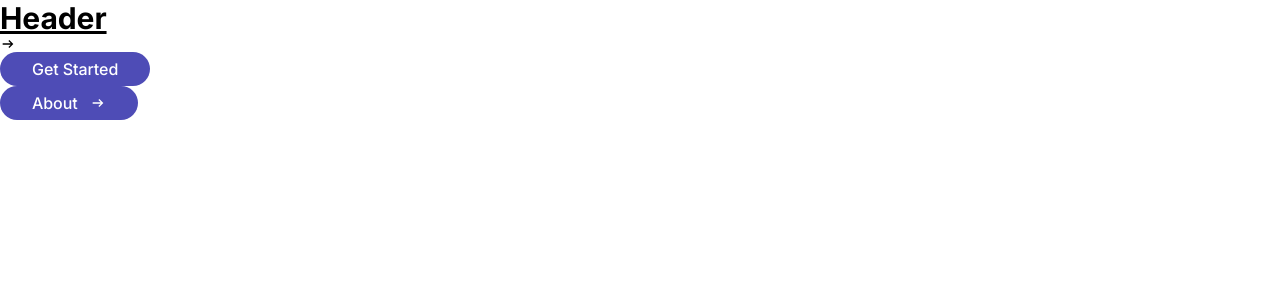
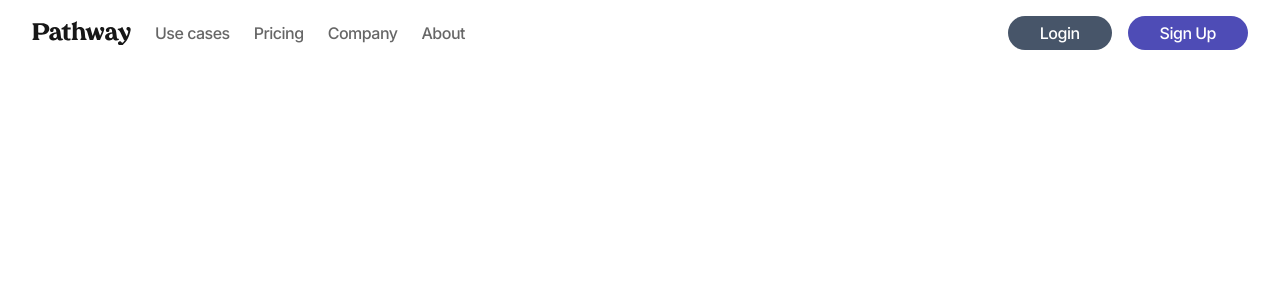
Before and after one commit to christian-luntok/pathway, a Next.js app: page / in a window 1280 px wide. Shown: the top 300 px of the page. Built offline with nearby package versions, Linux system fonts and the light colour scheme.

Commit message:
Initial implementation of header with navigation.

```diff
--- a/components/Header.js
+++ b/components/Header.js
@@ -1,23 +1,38 @@
 import { Icon } from '@iconify/react'
-import PrimaryButton from './Button/PrimaryButton'
+import PrimaryButton from '@components/Button/PrimaryButton'
+import SecondaryButton from '@components/Button/SecondaryButton'
 
 const Header = () => {
     return (
-        <div>
-            <div className="text-3xl font-bold underline my-12 wrap">
-                <h2>Header</h2>
+        <header id="header" className="wrap wrap-px">
+            <div className="header-container py-4 flex items-center">
+                <div className="flex items-center mr-6">
+                    <a href="/" className="">
+                        <img
+                            src="/icons/Pathway.svg"
+                            alt="logo"
+                            className="h-6 w-auto"
+                        />
+                    </a>
+                </div>
+                <nav className="header-nav text-black/60">
+                    <ul className="flex font-medium gap-6">
+                        <li><a href="">Use cases</a></li>
+                        <li><a href="#">Pricing</a></li>
+                        <li><a href="">Company</a></li>
+                        <li><a href="#">About</a></li>
+                    </ul>
+                </nav>
+                <div className="button-container flex flex-wrap gap-4 ml-auto">
+                    <SecondaryButton
+                        text="Login"
+                    />
+                    <PrimaryButton
+                        text="Sign Up"
+                    />
+                </div>
             </div>
-            <Icon icon="material-symbols:arrow-right-alt" />
-            <PrimaryButton
-                     text="Get Started"
-                     link="/"
-            />
-            <PrimaryButton
-                     text="About"
-                     link="/"
-                     icon="material-symbols:arrow-right-alt"
-            />
-        </div>
+        </header>
     )
 }
 
--- a/styles/scss/core/_general.scss
+++ b/styles/scss/core/_general.scss
@@ -3,7 +3,7 @@ html {
 
 body {
   font-family: "Inter", sans-serif;
-  letter-spacing: rem(-0.075);
+  letter-spacing: rem(-0.5);
 }
 
 .wrap {
```
Also changed, not shown: public/icons/Pathway.svg (added).
